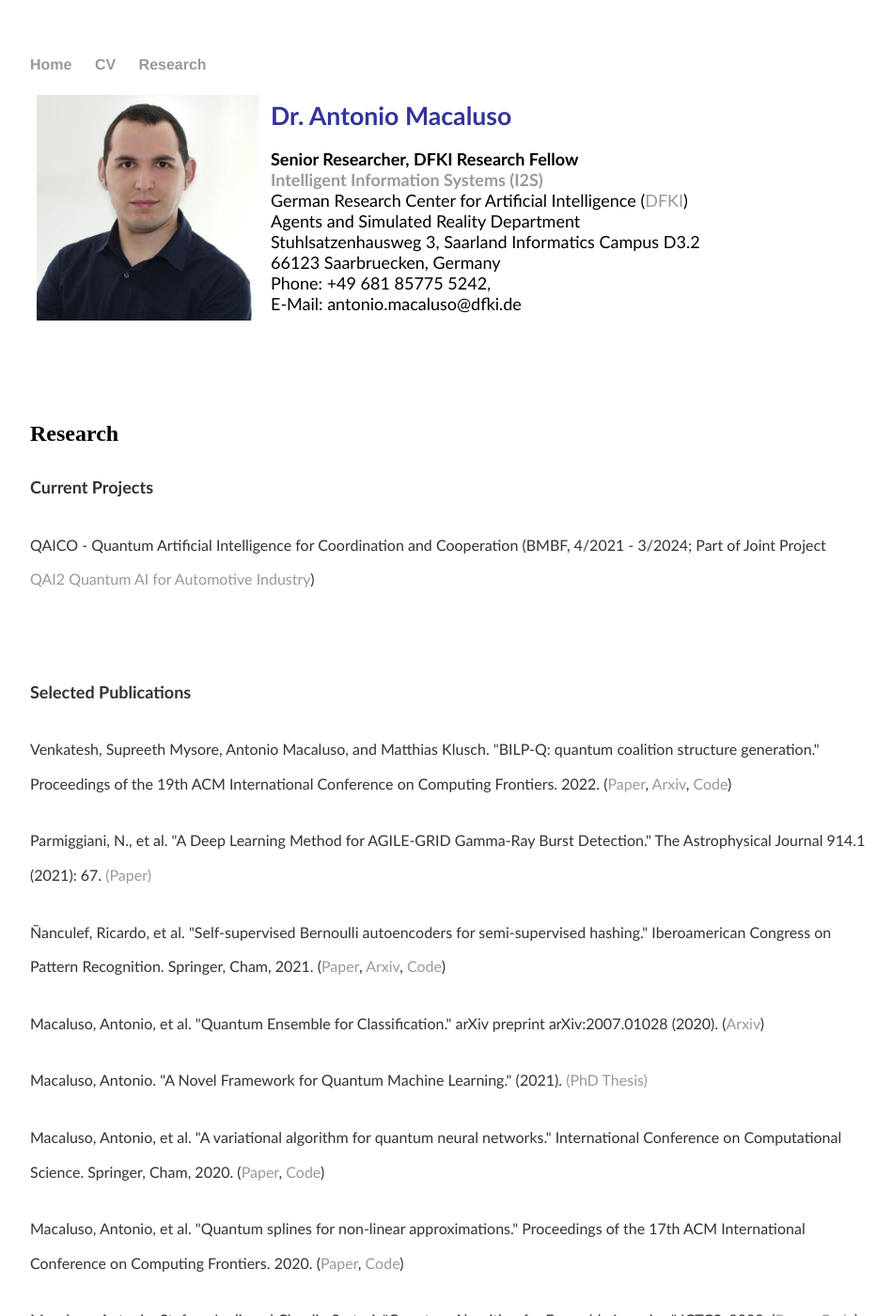
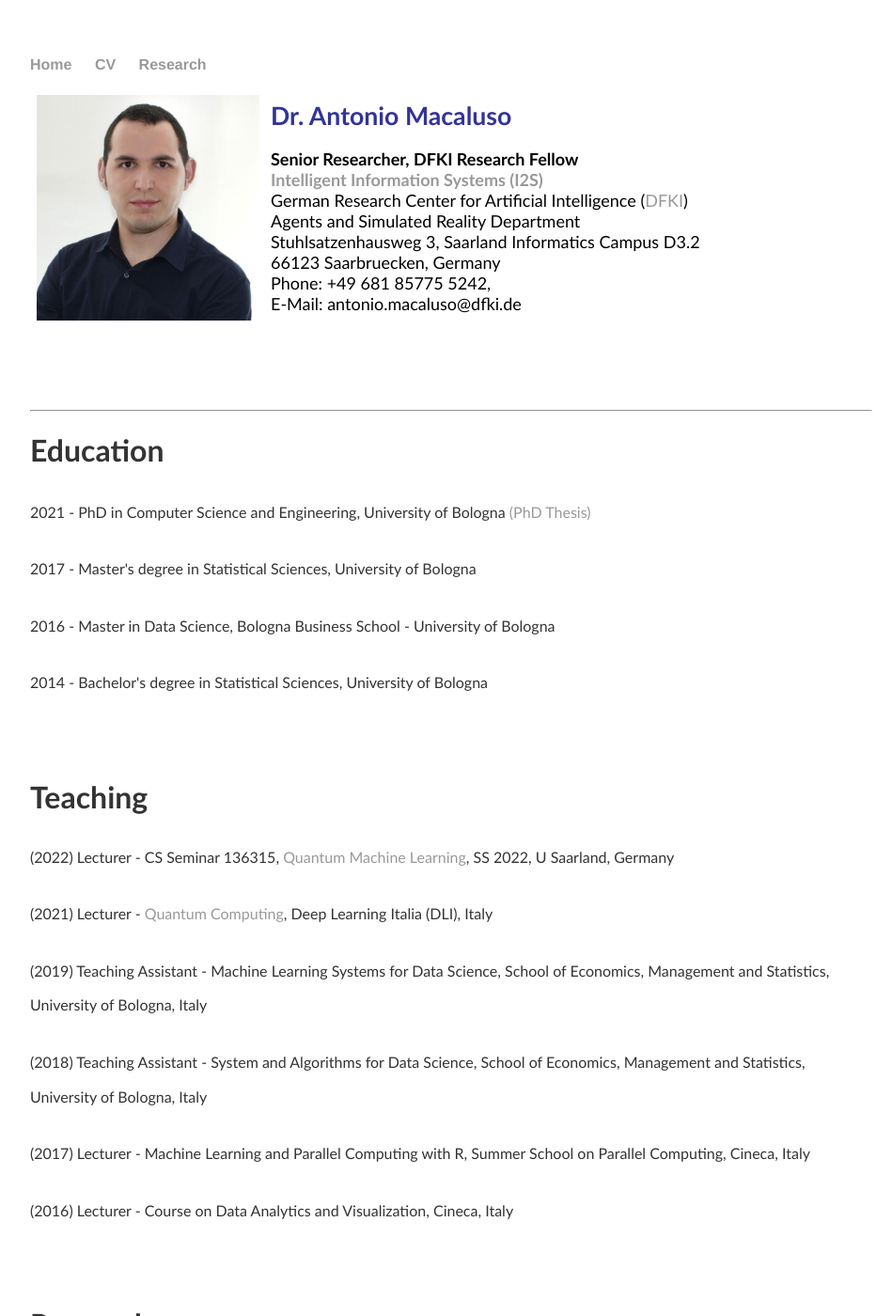
Before and after one commit to amacaluso/amacaluso.github.io, a Jekyll site: the page built from index.html, in a window 1280 px wide and 1400 px high. Shown: the whole window at 94% size, without its empty margins (160-1109 px from the left). Built offline with Jekyll 4.4.1, drawn with Linux system fonts in a browser that asks for light colours; some of the changed text lies outside the part shown.

Commit message:
Update index.html

```diff
--- a/index.html
+++ b/index.html
@@ -39,68 +39,53 @@
 </table>
 
 
-
-   <!--
+<hr/>
 
 
-        <li>
-          <a href="/#contact" >
-            <i class="fas fa-envelope big-icon"></i>
-          </a>
-        </li>
+<div class="blurb">
 
+	<p><b><font face="Trebuchet MS"><font size="6">Education</font></b>
+	<p><font face="Trebuchet MS"><font size="3">2021 - PhD in Computer Science and Engineering, University of Bologna <a href="https://amsdottorato.unibo.it/9791/">(PhD Thesis)</a></font></font></font></font></p></p>
 
-        <li>
-          <a href="https://github.com/egeminiani" target="_blank" rel="noopener">
-            <i class="fab fa-github big-icon"></i>
-          </a>
-        </li>
+	<p><font face="Trebuchet MS"><font size="3">2017 - Master's degree in Statistical Sciences, University of Bologna </font></p>
 
+	<p><font face="Trebuchet MS"><font size="3">2016 - Master in Data Science, Bologna Business School - University of Bologna </font></p>
 
+	<p><font face="Trebuchet MS"><font size="3">2014 - Bachelor's degree in Statistical Sciences, University of Bologna</font></p>
 
-        <li>
-          <a href="http://orcid.org/0000-0001-5992-9728" target="_blank" rel="noopener">
-            <i class="ai ai-orcid big-icon"></i>
-          </a>
-        </li>
-
-
-        <li>
-          <a href="https://scholar.google.com/citations?user=gCcjt_QAAAAJ&amp;hl=en" target="_blank" rel="noopener">
-            <i class="ai ai-google-scholar big-icon"></i>
-          </a>
-        </li>
-
-
-        <li>
-          <a href="https://www.linkedin.com/in/elenageminiani/" target="_blank" rel="noopener">
-            <i class="fab fa-linkedin-in big-icon"></i>
-          </a>
-        </li>
-
-      </ul>
-
-
-    </div>
-  </div>
-  <div class="col-12 col-lg-8">
-
--->
-
-<div class="blurb">
-	<h2>Research</h2>
-	<p><b><font face="Trebuchet MS"><font size="4">Current Projects</font></font></b>
-	<p><font face="Trebuchet MS"><font size="3">QAICO - Quantum Artificial Intelligence for Coordination and Cooperation (BMBF, 4/2021 - 3/2024; Part of Joint Project <br><a href="https://www.quantentechnologien.de/forschung/foerderung/quanteninformatik-algorithmen-software-anwendungen/qai2.html">QAI2 Quantum AI for Automotive Industry</a>)</font></font></font></font></p></p>
 
 	<br></br>
 
-	<p><b><font face="Trebuchet MS"><font size="4">Selected Publications</font></font></b>
+	<p><b><font face="Trebuchet MS"><font size="6">Teaching</font></b>
+	<p><font face="Trebuchet MS"><font size="3">(2022) Lecturer - CS Seminar 136315, <a href="http://www.dfki.de/%7Eklusch/QML-ss22">Quantum Machine Learning</a>, SS 2022, U Saarland, Germany</font></p>
+
+	<p><font face="Trebuchet MS"><font size="3">(2021) Lecturer - <a href="https://elearning.academy-dli.com/p/quantum_computing">Quantum Computing</a>, Deep Learning Italia (DLI), Italy</font></p>
+
+	<p><font face="Trebuchet MS"><font size="3">(2019) Teaching Assistant - Machine Learning Systems for Data Science, School of Economics, Management and Statistics, University of Bologna, Italy</font></p>
+
+	<p><font face="Trebuchet MS"><font size="3">(2018) Teaching Assistant - System and Algorithms for Data Science, School of Economics, Management and Statistics, University of Bologna, Italy</font></p>
+
+	<p><font face="Trebuchet MS"><font size="3">(2017) Lecturer - Machine Learning and Parallel Computing with R, Summer School on Parallel Computing, Cineca, Italy</font></p>
+
+	<p><font face="Trebuchet MS"><font size="3">(2016) Lecturer - Course on Data Analytics and Visualization, Cineca, Italy</font></p>
+</div><!-- /.blurb -->
+
+		<br></br>
+
+
+<div class="blurb">
+	<p><b><font face="Trebuchet MS"><font size="6">Research</font></b>
+
+
+	<p><b><font face="Trebuchet MS"><font size="4">Selected Publications</font></b>
+	<!--<p><font face="Trebuchet MS"><font size="3">2022</font>-->
 	<p><font face="Trebuchet MS"><font size="3">Venkatesh, Supreeth Mysore, Antonio Macaluso, and Matthias Klusch. "BILP-Q: quantum coalition structure generation." Proceedings of the 19th ACM International Conference on Computing Frontiers. 2022.
 	(<a href="https://dl.acm.org/doi/abs/10.1145/3528416.3530235">Paper</a>,
 	<a href="https://arxiv.org/pdf/2204.13802.pdf">Arxiv</a>,
 	<a href="https://github.com/supreethmv/BILP-Q">Code</a>)
 	</font></p>
 
+	<!--<p><font face="Trebuchet MS"><font size="3">2021</font>-->
 	<p><font face="Trebuchet MS"><font size="3">Parmiggiani, N., et al. "A Deep Learning Method for AGILE-GRID Gamma-Ray Burst Detection." The Astrophysical Journal 914.1 (2021): 67. <a href="https://iopscience.iop.org/article/10.3847/1538-4357/abfa15/meta">(Paper)</a>
 	</font></p>
 
@@ -110,14 +95,12 @@
 	<a href="https://github.com/amacaluso/SSB-VAE">Code</a>)
 	</font></p>
 
-	<p><font face="Trebuchet MS"><font size="3">Macaluso, Antonio, et al. "Quantum Ensemble for Classification." arXiv preprint arXiv:2007.01028 (2020).
-	(<a href="https://arxiv.org/abs/2007.01028">Arxiv</a>)
-	</font></p>
 
 	<p><font face="Trebuchet MS"><font size="3">Macaluso, Antonio. "A Novel Framework for Quantum Machine Learning." (2021).
 	<a href="https://amsdottorato.unibo.it/9791/">(PhD Thesis)</a>
 	</font></p>
 
+	<!--<p><font face="Trebuchet MS"><font size="3">2020</font>-->
 	<p><font face="Trebuchet MS"><font size="3">Macaluso, Antonio, et al. "A variational algorithm for quantum neural networks." International Conference on Computational Science. Springer, Cham, 2020.
 	(<a href="https://link.springer.com/chapter/10.1007/978-3-030-50433-5_45">Paper</a>,
 	<a href="https://github.com/amacaluso/Quantum-Single-Layer-Perceptron">Code</a>)
@@ -129,9 +112,21 @@
 	</font></p>
 
 
+	<p><font face="Trebuchet MS"><font size="3">Macaluso, Antonio, et al. "Quantum Ensemble for Classification." arXiv preprint arXiv:2007.01028 (2020).
+	(<a href="https://arxiv.org/abs/2007.01028">Arxiv</a>)
+	</font></p>
+
 	<p><font face="Trebuchet MS"><font size="3">Macaluso, Antonio, Stefano Lodi, and Claudio Sartori. "Quantum Algorithm for Ensemble Learning." ICTCS. 2020.
 	(<a href="http://ceur-ws.org/Vol-2756/paper_14.pdf">Paper</a>,
 	<a href="https://github.com/amacaluso/Quantum-Algorithm-for-Ensemble-Learning">Code</a>)
 	</font></p>
 
+		<br></br>
+
+	<p><b><font face="Trebuchet MS"><font size="4">Current Projects</font></b>
+	<p><font face="Trebuchet MS"><font size="3">QAICO - Quantum Artificial Intelligence for Coordination and Cooperation (BMBF, 4/2021 - 3/2024; Part of Joint Project <br><a href="https://www.quantentechnologien.de/forschung/foerderung/quanteninformatik-algorithmen-software-anwendungen/qai2.html">QAI2 Quantum AI for Automotive Industry</a>)
+	</font></p>
+
+
+
 </div><!-- /.blurb -->
```
